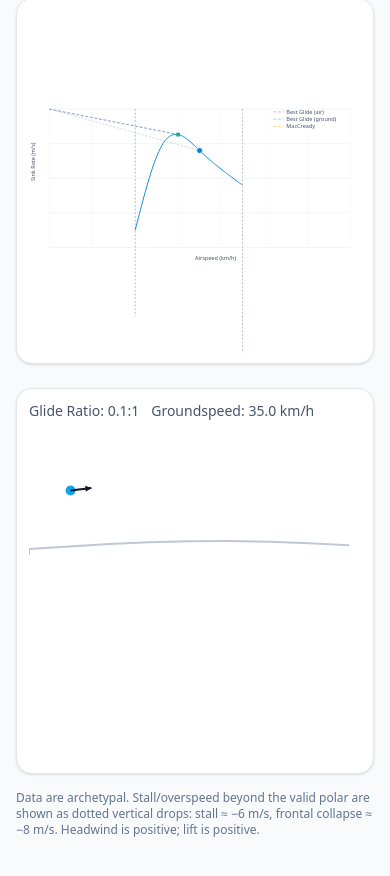
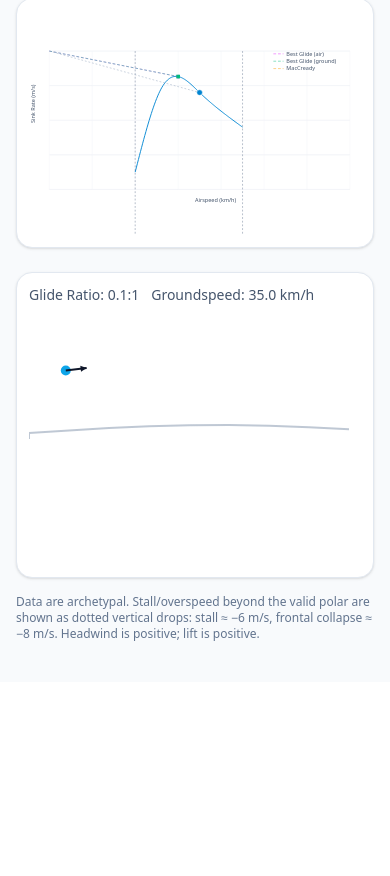
Before and after one commit to Roosted7/ParaPolar, a React (Vite) app: page / in a window 390 px wide. Shown: the part 655-1531 px from the top of the page. After the commit the page ends 1337 px from the top, so only its background shows below. Built offline with nearby package versions, Linux system fonts and the light colour scheme.

Commit message:
Adjust minimum height of GroundViz component and update PolarGraph height classes for responsive design

```diff
--- a/src/components/GroundViz.jsx
+++ b/src/components/GroundViz.jsx
@@ -168,7 +168,7 @@ export default function GroundViz({
   }, []);
 
   return (
-    <div className="w-full" style={{ minHeight: "360px" }}>
+    <div className="w-full" style={{ minHeight: "280px" }}>
       <div className="text-sm text-slate-600 dark:text-slate-300 mb-2">
         Glide Ratio: {" "}
         {vxGroundMs > 0 && vzGroundMs < 0
--- a/src/components/PolarGraph.jsx
+++ b/src/components/PolarGraph.jsx
@@ -70,7 +70,7 @@ export default function PolarGraph({
     <svg
       ref={svgRef}
       viewBox={`0 0 ${width} ${height}`}
-      className="w-full h-[340px] select-none"
+      className="w-full h-56 sm:h-64 md:h-72 lg:h-80 select-none"
       onPointerMove={onPointer}
       onPointerUp={() => setDragging(false)}
       onPointerLeave={() => setDragging(false)}
```
